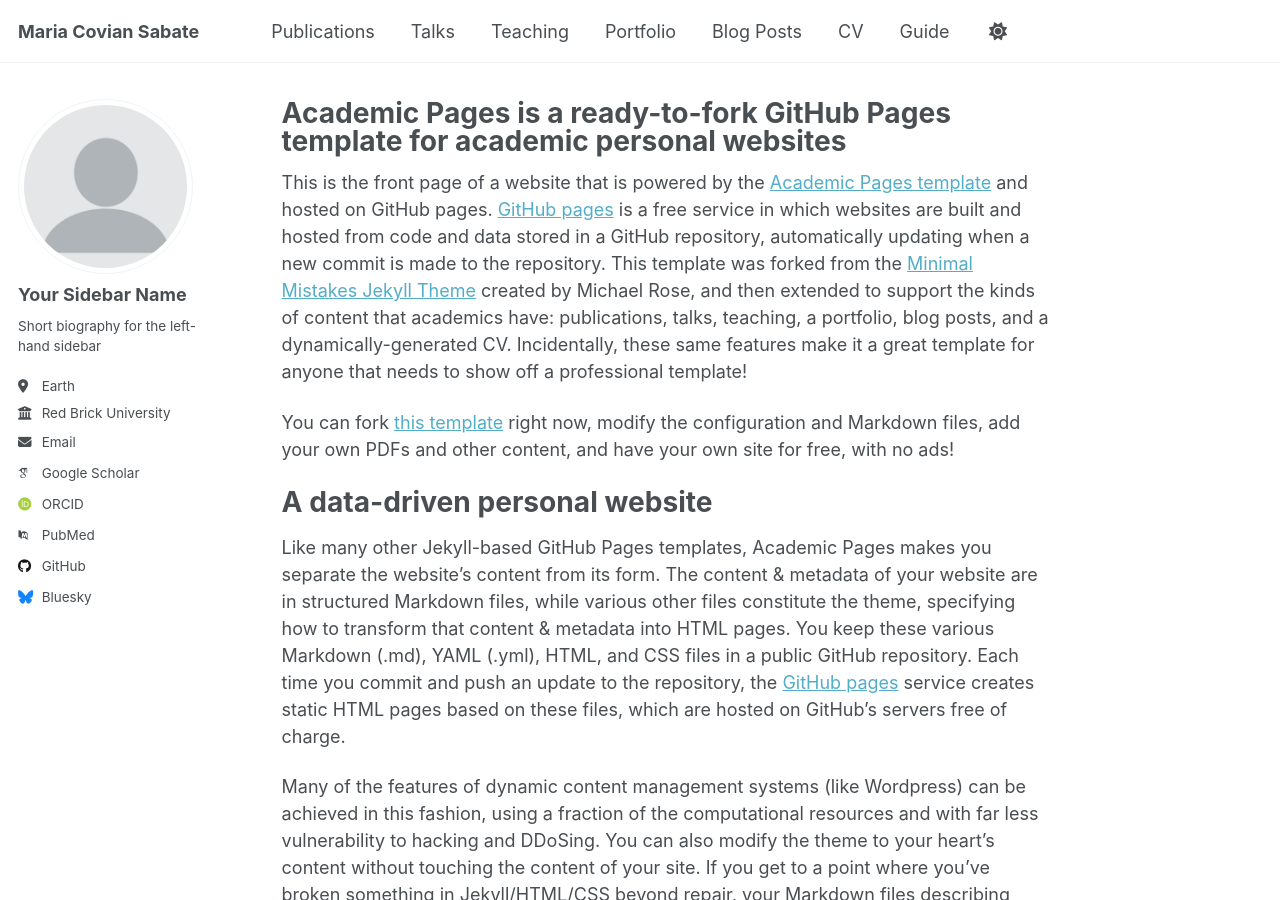
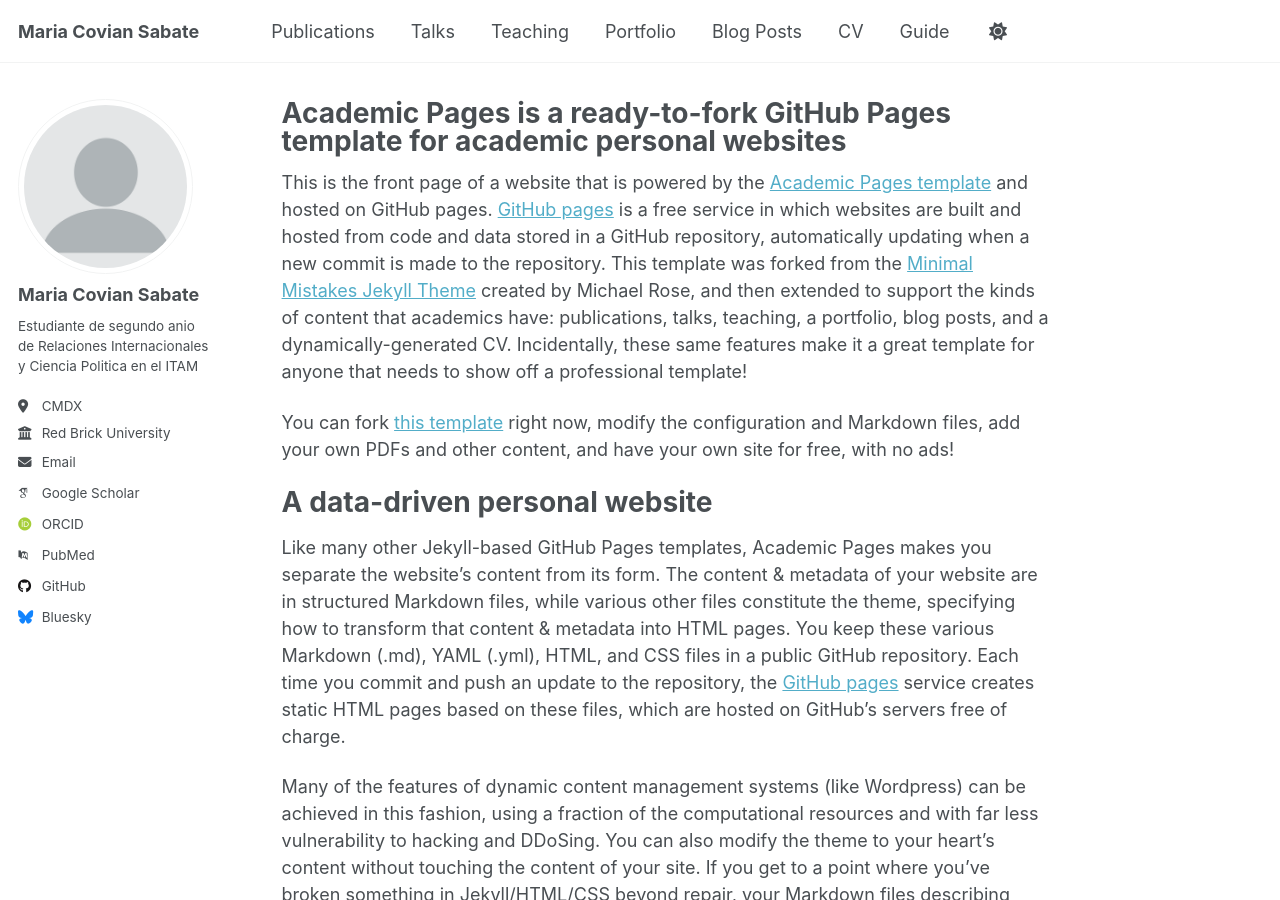
Before and after one commit to MariaCovSabate/MariaCovSabate.github.io, a Jekyll site: the page built from _pages/about.md, in a window 1280 px wide and 900 px high. Built offline with Jekyll 4.4.1, drawn with Linux system fonts in a browser that asks for light colours; some web fonts are replaced; a script that is not in the unit is left out.

Commit message:
Update _config.yml
Segundo batch de config

```diff
--- a/_config.yml
+++ b/_config.yml
@@ -23,13 +23,13 @@
 author:
   # Biographic information
   avatar           : "profile.png"
-  name             : "Your Sidebar Name"
+  name             : "Maria Covian Sabate"
   pronouns         : # example: "she/her"
-  bio              : "Short biography for the left-hand sidebar"
-  location         : "Earth"
+  bio              : "Estudiante de segundo anio de Relaciones Internacionales y Ciencia Politica en el ITAM"
+  location         : "CMDX"
   employer         : "Red Brick University"
   uri              : # URL
-  email            : "none@example.org"
+  email            : "mcovians@itam.mx"
 
   # Academic websites
   academia         : # URL
```
